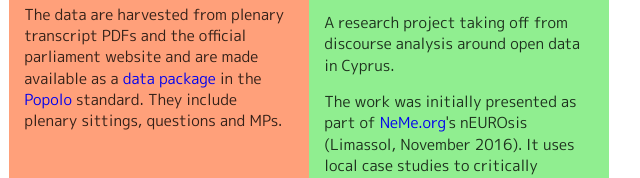
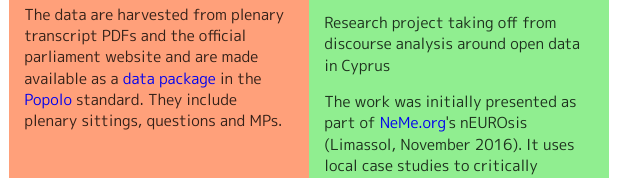
Before and after one commit to wfdd/oph, a plain HTML site: page index.html in a window 1280 px wide. Shown: the part 510-688 px from the top of the page, 23-663 px from the left. Drawn offline with Linux system fonts and the light colour scheme; a web font is replaced by a local one.

Commit message:
Omit article and final period in strapline

```diff
--- a/index.html
+++ b/index.html
@@ -41,7 +41,7 @@
         <h3 class="work-array__item__title">
           <a href="https://www.researchcatalogue.net/view/310091/310092" rel="external">someone has to do this: Discourse analysis around Open Data in Cyprus</a>
         </h3>
-        <p class="work-array__item__description">A research project taking off from discourse analysis around open data in Cyprus.</p>
+        <p class="work-array__item__description">Research project taking off from discourse analysis around open data in Cyprus</p>
         <p class="work-array__item__description">The work was initially presented as part of <a href="http://NeMe.org" rel="external">NeMe.org</a>'s nEUROsis (Limassol, November 2016).  It uses local case studies to critically examine the notion
           of the state as a hoarder of information that is impeding economic development.</p>
       </li>
```
